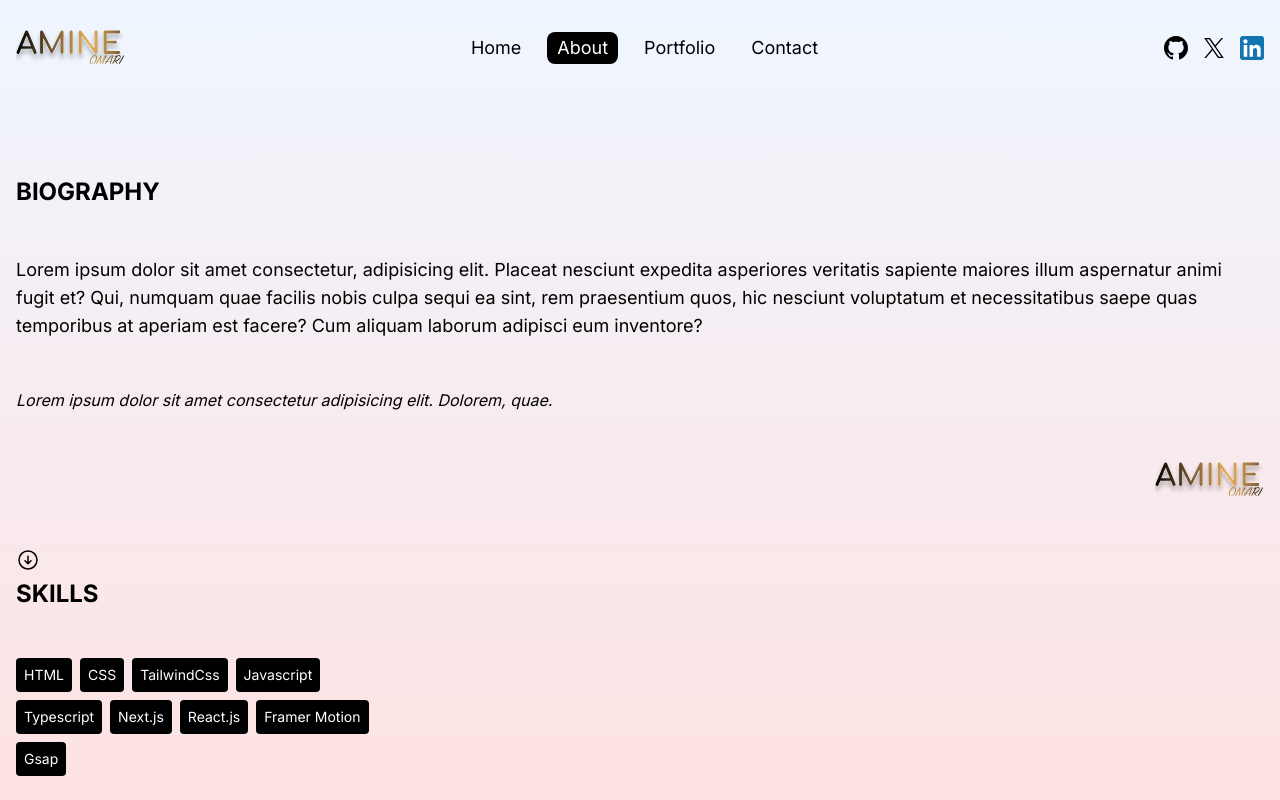
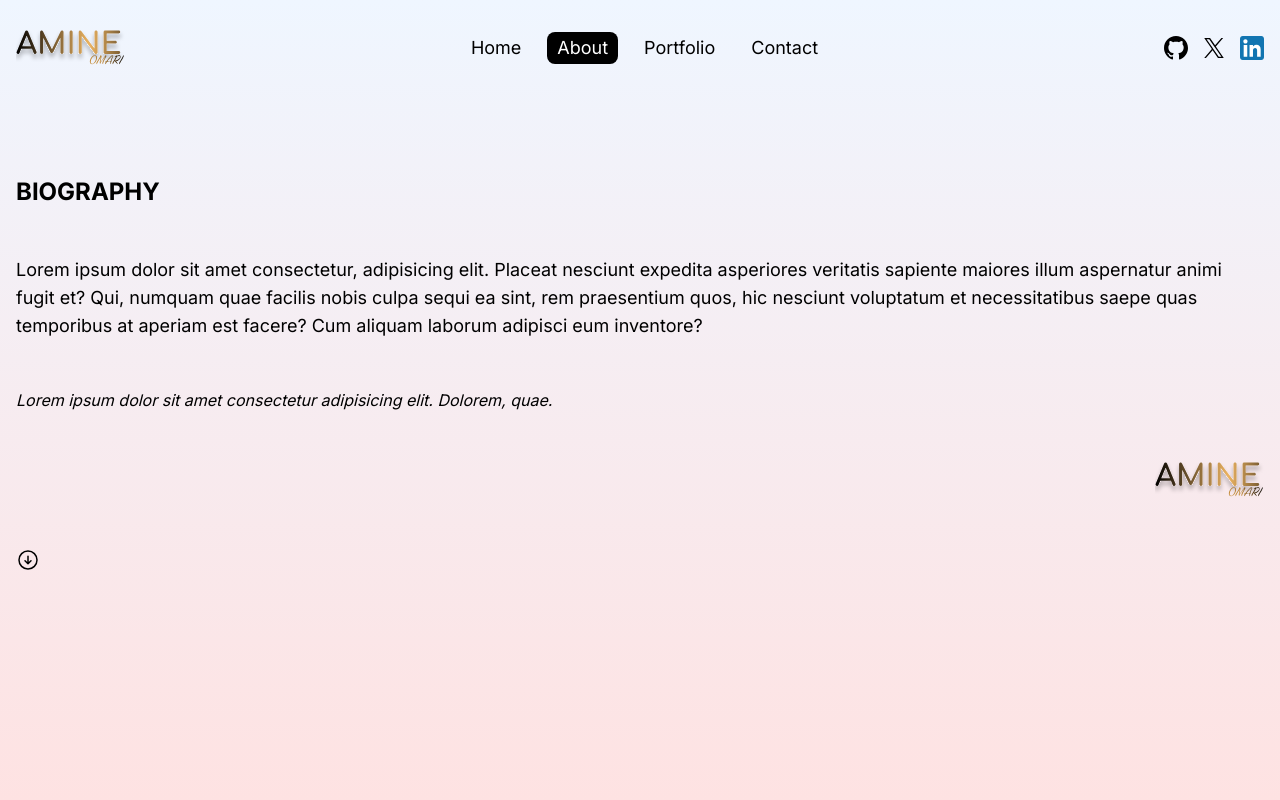
Before and after one commit to amine-omari/my-portfolio, a Next.js app: page /about in a window 1280 px wide. Built offline with nearby package versions, Linux system fonts and the light colour scheme.

Commit message:
remove: Skiolls container in about page

```diff
--- a/src/app/about/page.jsx
+++ b/src/app/about/page.jsx
@@ -61,24 +61,6 @@ const AboutPage = () => {
           <Biography />
 
           {/* Skills Container */}
-          <div className="flex flex-col space-y-12 justify-center">
-            {/* Skills Title */}
-            <h1 className="font-bold text-2xl">SKILLS</h1>
-
-            {/* Skills List*/}
-            <div className="flex flex-wrap max-w-sm gap-2">
-              {SKILLS.map(({ id, label }) => (
-                <Skill key={id} label={label} />
-              ))}
-            </div>
-
-            {/* Scroll Icon SVG */}
-            <div>
-              <button className="hover:scale-110 hover:text-[#EBB361] duration-200">
-                <CircleArrow />
-              </button>
-            </div>
-          </div>
 
           {/* Experience Container */}
           <div></div>
```
